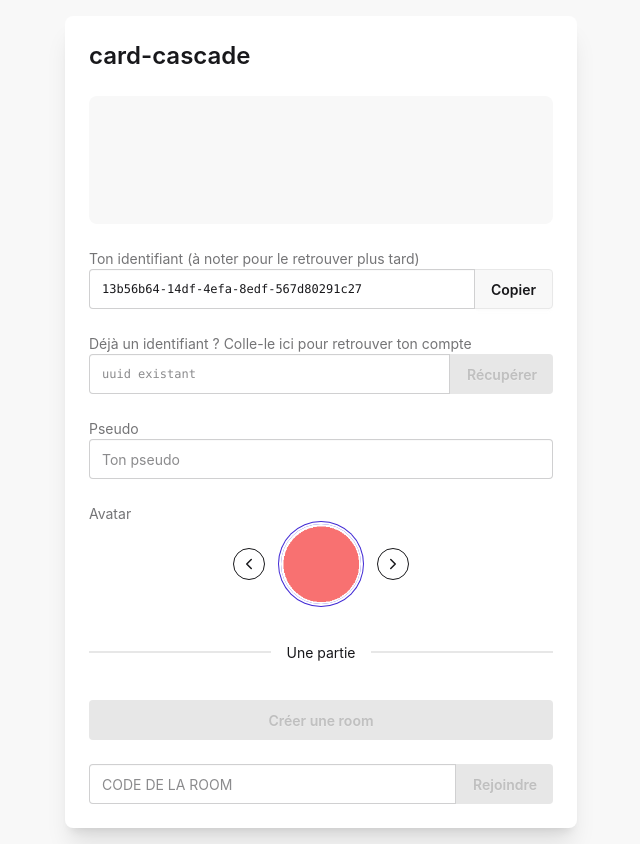
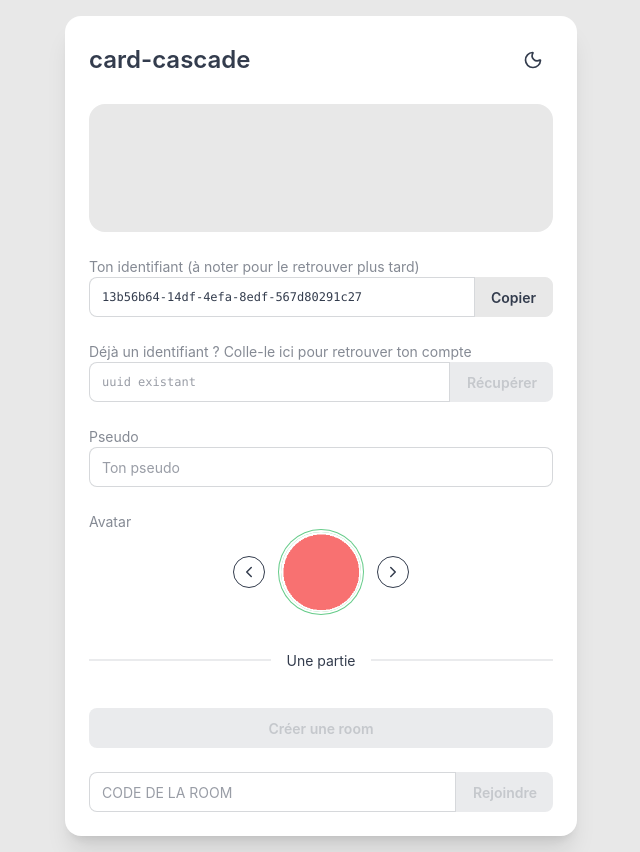
Before and after one commit to f-creme/card-cascade, a React (Vite) app in the folder frontend/: page / in a window 1280 px wide. Shown: the whole page, without its empty margins (319-959 px from the left). Built offline with nearby package versions, Linux system fonts and the light colour scheme; no server answers.

Commit message:
feat(frontend): light/dark theme toggle (cupcake/dark) and fix stale avatar import in LobbyScreen

```diff
--- /dev/null
+++ b/frontend/src/components/ThemeToggle.tsx
@@ -0,0 +1,17 @@
+import { Moon, Sun } from "lucide-react";
+import { useTheme } from "../hooks/useTheme";
+
+export function ThemeToggle() {
+  const { mode, toggle } = useTheme();
+
+  return (
+    <button
+      type="button"
+      className="btn btn-circle btn-ghost"
+      onClick={toggle}
+      aria-label={mode === "dark" ? "Passer au thème clair" : "Passer au thème sombre"}
+    >
+      {mode === "dark" ? <Sun size={20} /> : <Moon size={20} />}
+    </button>
+  );
+}
--- /dev/null
+++ b/frontend/src/hooks/useTheme.ts
@@ -0,0 +1,28 @@
+import { useCallback, useEffect, useState } from "react";
+
+const THEME_KEY = "card-cascade:theme-mode";
+const LIGHT_THEME = "cupcake";
+const DARK_THEME = "dark";
+
+type ThemeMode = "light" | "dark";
+
+function getInitialMode(): ThemeMode {
+  const stored = localStorage.getItem(THEME_KEY);
+  if (stored === "light" || stored === "dark") return stored;
+  return window.matchMedia("(prefers-color-scheme: dark)").matches ? "dark" : "light";
+}
+
+export function useTheme() {
+  const [mode, setMode] = useState<ThemeMode>(() => getInitialMode());
+
+  useEffect(() => {
+    document.documentElement.setAttribute("data-theme", mode === "dark" ? DARK_THEME : LIGHT_THEME);
+    localStorage.setItem(THEME_KEY, mode);
+  }, [mode]);
+
+  const toggle = useCallback(() => {
+    setMode((current) => (current === "dark" ? "light" : "dark"));
+  }, []);
+
+  return { mode, toggle };
+}
--- a/frontend/src/index.css
+++ b/frontend/src/index.css
@@ -1,5 +1,7 @@
 @import "tailwindcss";
-@plugin "daisyui";
+@plugin "daisyui" {
+  themes: emerald --default, dark --preferdark;
+}
 
 @keyframes confetti-fall {
   from {
--- a/frontend/src/screens/IdentityScreen.tsx
+++ b/frontend/src/screens/IdentityScreen.tsx
@@ -3,6 +3,7 @@ import { ChevronLeft, ChevronRight } from "lucide-react";
 import { AVATAR_OPTIONS } from "../avatar";
 import { createRoom, getUser, joinRoom } from "../api";
 import type { Identity } from "../types";
+import { ThemeToggle } from "../components/ThemeToggle";
 
 interface Props {
   identity: Identity | null;
@@ -108,7 +109,10 @@ export function IdentityScreen({ identity, onIdentityReady, onRoomJoined }: Prop
     <div className="flex min-h-screen items-center justify-center bg-base-200 p-4">
       <div className="card w-full max-w-lg bg-base-100 shadow-xl">
         <div className="card-body gap-6">
-          <h1 className="card-title text-2xl">card-cascade</h1>
+          <div className="flex items-center justify-between">
+            <h1 className="card-title text-2xl">card-cascade</h1>
+            <ThemeToggle />
+          </div>
 
           {/* Reserved for game's cover picture.
               Replace by <img src="/cover.png" className="h-32 w-full rounded-box object-cover" />
```
